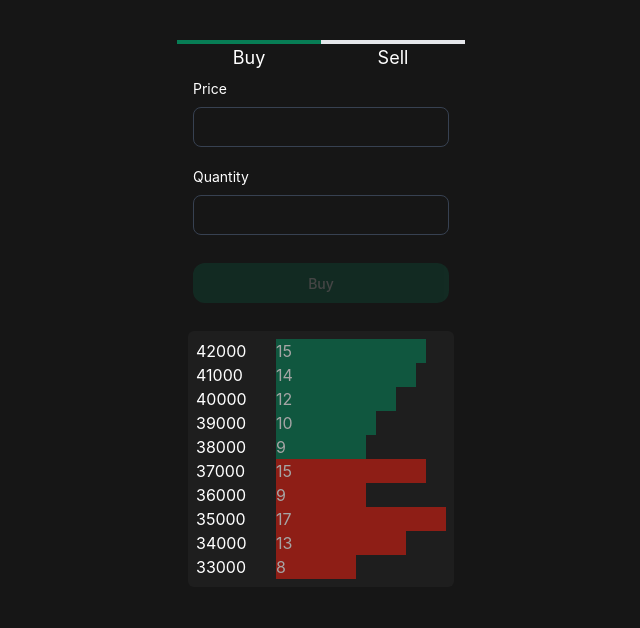
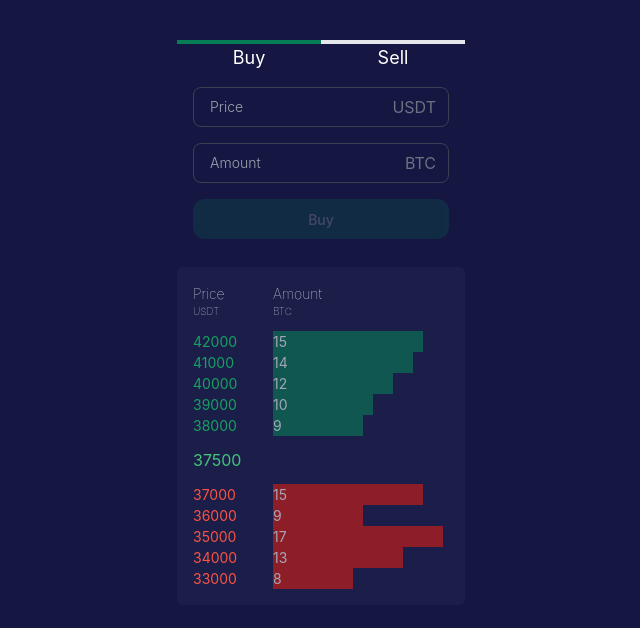
Before and after one commit to cuongcode/interview, a React (Create React App) app: page / in a window 1280 px wide. Shown: the top 628 px of the page, without its empty margins (319-959 px from the left). Built offline with nearby package versions, Linux system fonts and the light colour scheme.

Commit message:
update UI

```diff
--- a/src/App.tsx
+++ b/src/App.tsx
@@ -1,5 +1,5 @@
 import React, { useState } from "react";
-import { Wall, Button, BaseInput } from "./components";
+import { Wall, Button, BaseInput, Text } from "./components";
 import { clsx } from "clsx";
 
 const BUYCOL = [
@@ -68,21 +68,26 @@ function App() {
   };
 
   return (
-    <div className="flex flex-col gap-2 items-center p-10 bg-background-black text-white min-h-screen">
+    <div className="flex flex-col gap-2 items-center p-10 bg-background-bluedark text-white min-h-screen">
       <div className="flex w-72 items-center justify-between">
-        <button onClick={()=>setIsBuy(true)} className={clsx("w-1/2 flex items-center justify-center text-p2 border-t-4", isBuy ? 'border-t-success-100': '')}>Buy</button>
-        <button onClick={()=>setIsBuy(false)} className={clsx("w-1/2 flex items-center justify-center text-p2 border-t-4", !isBuy ? 'border-t-error-100': '')}>Sell</button>
+        <SwitchButton preset="buy" text="Buy" isBuy={isBuy} onClick={()=>setIsBuy(true)}/>
+        <SwitchButton preset="sell" text="Sell" isBuy={isBuy} onClick={()=>setIsBuy(false)}/>
       </div>
-      <div className="flex gap-4 max-w-xl">
-        {isBuy ?
+      {isBuy ?
         <InputSection text='Buy' preset='success' price={buyPrice} count={buyCount} onAdd={_onAddBuy} setPrice={setBuyPrice} setCount={setBuyCount}/>
-        :
+      :
         <InputSection text='Sell' preset='error' price={sellPrice} count={sellCount} onAdd={_onAddSell} setPrice={setSellPrice} setCount={setSellCount}/>
-        }
-      </div>
+      }
 
-      <div className="bg-neutral-800/50 p-2 rounded-md mt-5">
+      <div className="flex flex-col bg-background-bluelight p-4 rounded-md mt-5 w-72 gap-3">
+        <div className="grid grid-cols-[80px_1fr]">
+          <Text preset="p4" text="Price" className="font-thin"/>
+          <Text preset="p4" text="Amount"className="font-thin"/>
+          <Text preset="p6" text="USDT"className="font-thin"/>
+          <Text preset="p6" text="BTC"className="font-thin"/>
+        </div>
         <Wall col={buyCol} preset="buy" />
+        <Text preset="p3" text="37500" className="text-success-60"/>
         <Wall col={sellCol} preset="sell" />
       </div>
     </div>
@@ -95,18 +100,30 @@ const InputSection = ({price, count, onAdd, setPrice, setCount, text, preset}:{
   price:any, count:any, onAdd:any, setPrice:any, setCount:any, text:any, preset:any
 }) => {
   return (
-    <div className="flex flex-col gap-5">
+    <div className="flex flex-col gap-2">
     <BaseInput
-      title="Price"
       value={price}
+      placeholder="Price"
       onChange={(e) => setPrice(e.target.value.replace(/\D/g, ""))}
+      suffix="USDT"
     />
     <BaseInput
-      title="Quantity"
       value={count}
+      placeholder="Amount"
       onChange={(e) => setCount(e.target.value.replace(/\D/g, ""))}
+      suffix="BTC"
     />
     <Button className="mt-2" preset={preset} text={text} onClick={onAdd} disabled={price === '' || count === ''}/>
   </div>
   );
 };
+
+const SwitchButton = ({preset, text, isBuy, onClick}:{preset:keyof typeof SwitchButtonPreset; text:string; isBuy:boolean, onClick:any}) => {
+  const SwitchButtonPreset = {
+    buy: clsx("w-1/2 flex items-center justify-center text-p2 border-t-4", isBuy ? 'border-t-success-100': ''),
+    sell: clsx("w-1/2 flex items-center justify-center text-p2 border-t-4", !isBuy ? 'border-t-error-100': '')
+  }
+  return (
+    <button onClick={onClick} className={SwitchButtonPreset[preset]}>{text}</button>
+  );
+};
--- a/src/components/candle.tsx
+++ b/src/components/candle.tsx
@@ -1,4 +1,5 @@
 import { FC } from 'react';
+import { Text } from './text';
 import clsx from 'clsx';
 
 interface CandleProps {
@@ -13,7 +14,7 @@ export const Candle:FC<CandleProps> = (props) => {
       className={clsx('opacity-60', CandlePreset[preset])}
       style={{width: `${(number*10).toString()}px`, maxWidth: '200px'}}
     >
-      {number}
+      <Text preset='p4' text={number.toString()}/>
     </div>
   );
 };
--- a/src/components/input.tsx
+++ b/src/components/input.tsx
@@ -10,7 +10,7 @@ interface BaseInputProps extends React.InputHTMLAttributes<HTMLInputElement> {
   className?: string;
   onChange?: React.ChangeEventHandler<HTMLInputElement>;
   disabled?: boolean;
-  prefix?: string;
+  suffix?: string;
 }
 
 export const BaseInput: FC<BaseInputProps> = (props) => {
@@ -22,7 +22,7 @@ export const BaseInput: FC<BaseInputProps> = (props) => {
     className,
     onChange,
     disabled,
-    prefix,
+    suffix,
     ...rest
   } = props;
   return (
@@ -30,15 +30,10 @@ export const BaseInput: FC<BaseInputProps> = (props) => {
       <div className="text-sm">{title}</div>
       <div
         className={clsx(
-          "flex items-center gap-2 overflow-hidden border border-gray-700 rounded-lg h-10 p-3",
+          "flex items-center gap-2 overflow-hidden border border-gray-700 rounded-lg h-10 p-3 hover:border-gray-600",
           className
         )}
       >
-        {prefix ? (
-          <div className="flex flex-1 items-center justify-center self-stretch bg-main-bbg px-4 text-sm font-light">
-            {prefix}
-          </div>
-        ) : null}
         <input
           type="text"
           placeholder={placeholder}
@@ -48,6 +43,7 @@ export const BaseInput: FC<BaseInputProps> = (props) => {
           disabled={disabled}
           {...rest}
         />
+        <div className="text-gray-500">{suffix}</div>
       </div>
     </div>
   );
--- a/src/components/wall.tsx
+++ b/src/components/wall.tsx
@@ -1,12 +1,14 @@
 import { Candle } from './candle'
+import { Text } from './text'
+import clsx from 'clsx';
 
 export const Wall = ({col, preset}:{col:any; preset:any}) => {
     return (
       <div className=''>
       {col.map((row:any)=> {
         return (
-          <div key={row.price} className='flex'>
-            <div className='w-20'>{row.price}</div>
+          <div key={row.price} className='grid grid-cols-[80px_1fr] overflow-clip'>
+            <Text preset='p4' className={clsx('w-20', preset === 'buy' ? 'text-success-80' : '', preset === 'sell' ? 'text-error-80' : '')}>{row.price}</Text>
             <Candle preset={preset} number={row.number}/>
           </div>
         )
--- a/tailwind.config.js
+++ b/tailwind.config.js
@@ -23,6 +23,8 @@ module.exports = {
         background: {
           black: '#161616',
           gray: '#252525',
+          bluedark:  '#151742',
+          bluelight: '#1C1E4A',
         },
         primary: {
           100: '#186ADE',
```
